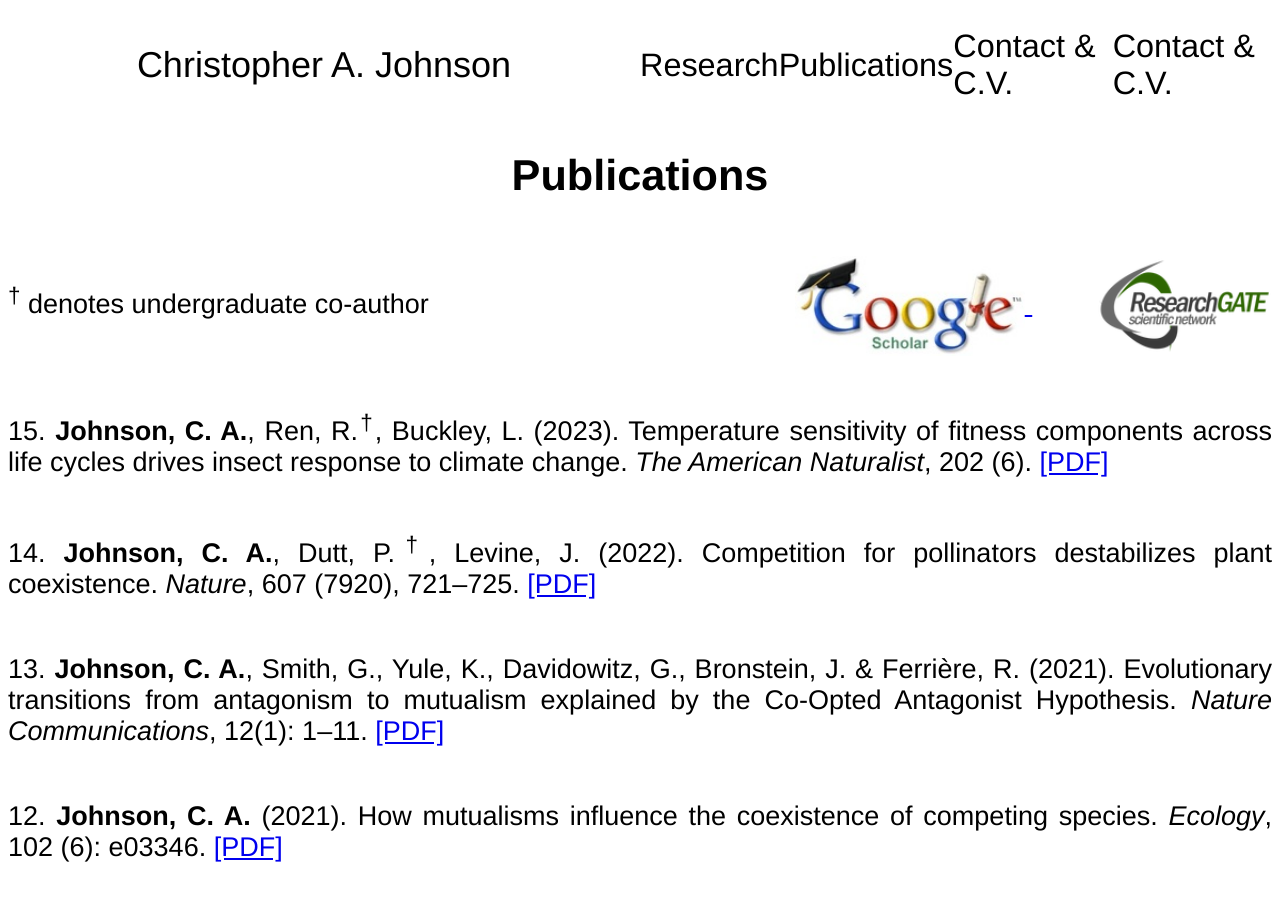
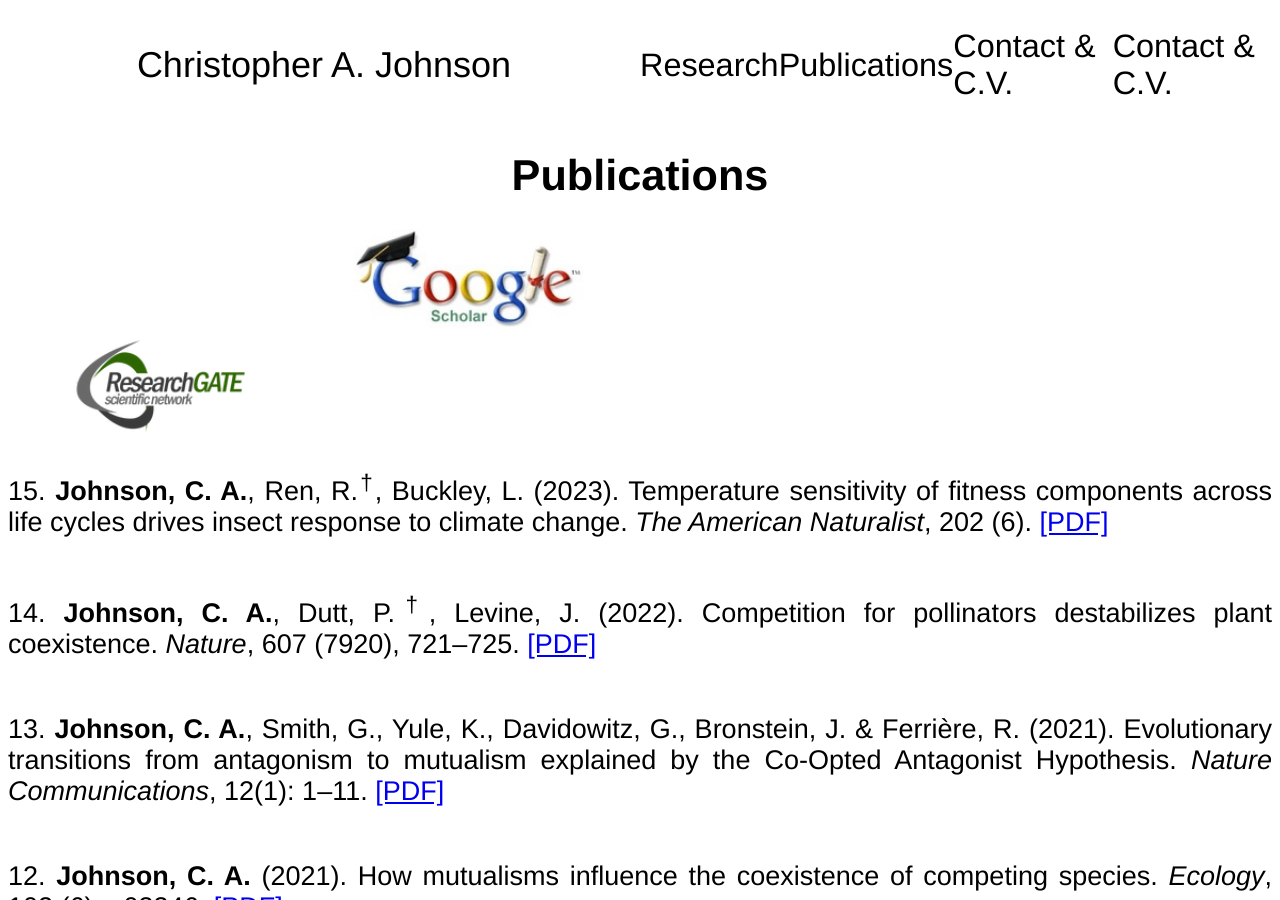
Before and after one commit to chrisajohnson/chrisajohnson.github.io, a Jekyll site: the page built from publications.md, in a window 1280 px wide and 900 px high. Built offline with Jekyll 4.4.1, drawn with Linux system fonts in a browser that asks for light colours.

Commit message:
Update publications.md

```diff
--- a/publications.md
+++ b/publications.md
@@ -6,14 +6,16 @@ permalink: /publications/
 weight: 2
 ---
 
-<p>
-  <sup>†</sup> denotes undergraduate co-author
-  <a href="https://scholar.google.com/citations?user=IzLbtxcAAAAJ&hl=en" target="_blank">
-    <img src="{{ '/images/Google_scholar.jpg' }}" alt="Google Scholar logo" style="height: 100px; vertical-align: middle; margin-left: 28vw;" />
-  </a><a href="https://www.researchgate.net/profile/Christopher-Johnson-41" target="_blank">
-    <img src="{{ '/images/Research_gate.png' }}" alt="ResearchGate logo" style="height: 100px; vertical-align: middle; margin-left: 5vw;" />
-  </a>
-</p>
+<div style="display: inline-block; margin-left: 27vw;">
+    <a href="https://scholar.google.com/citations?user=IzLbtxcAAAAJ&hl=en" target="_blank">
+        <img src="/images/Google_scholar.jpg" alt="Google Scholar logo" style="height: 100px;">
+    </a>
+</div>
+<div style="display: inline-block; margin-left: 5vw;">
+    <a href="https://www.researchgate.net/profile/Christopher-Johnson-41" target="_blank">
+        <img src="/images/Research_gate.png" alt="Research Gate logo" style="height: 100px;">
+    </a>
+</div>
 
 <p>15. <strong>Johnson, C. A.</strong>, Ren, R.<sup>&dagger;</sup>, Buckley, L. (2023).
 Temperature sensitivity of fitness components across life cycles drives insect response to climate change.
```
